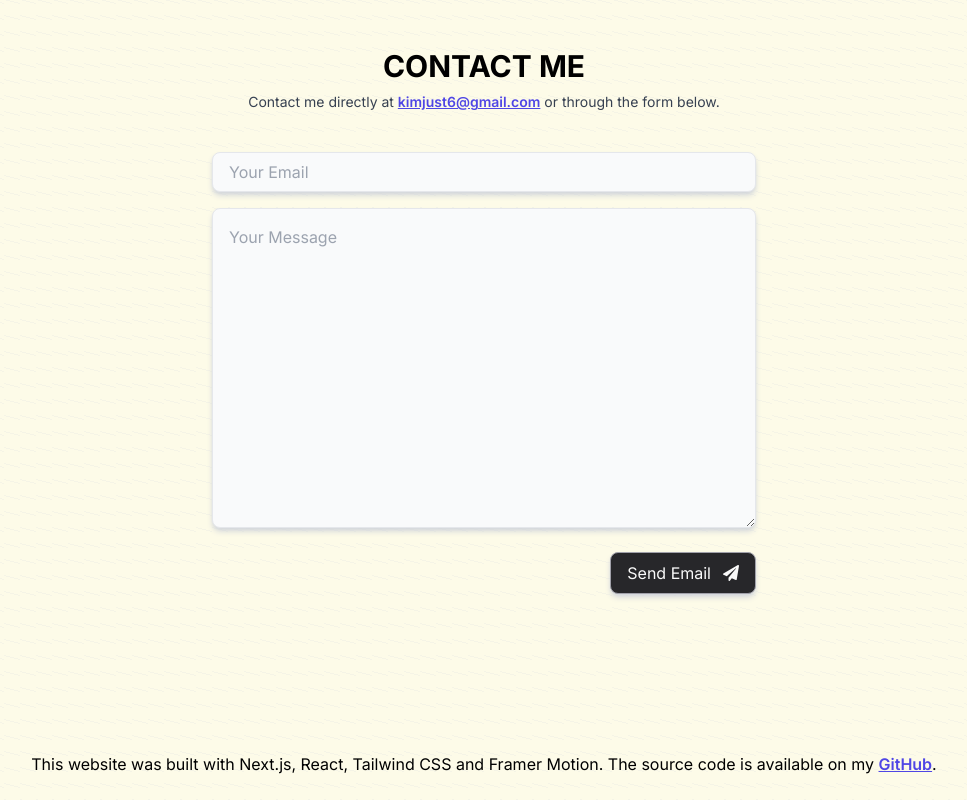
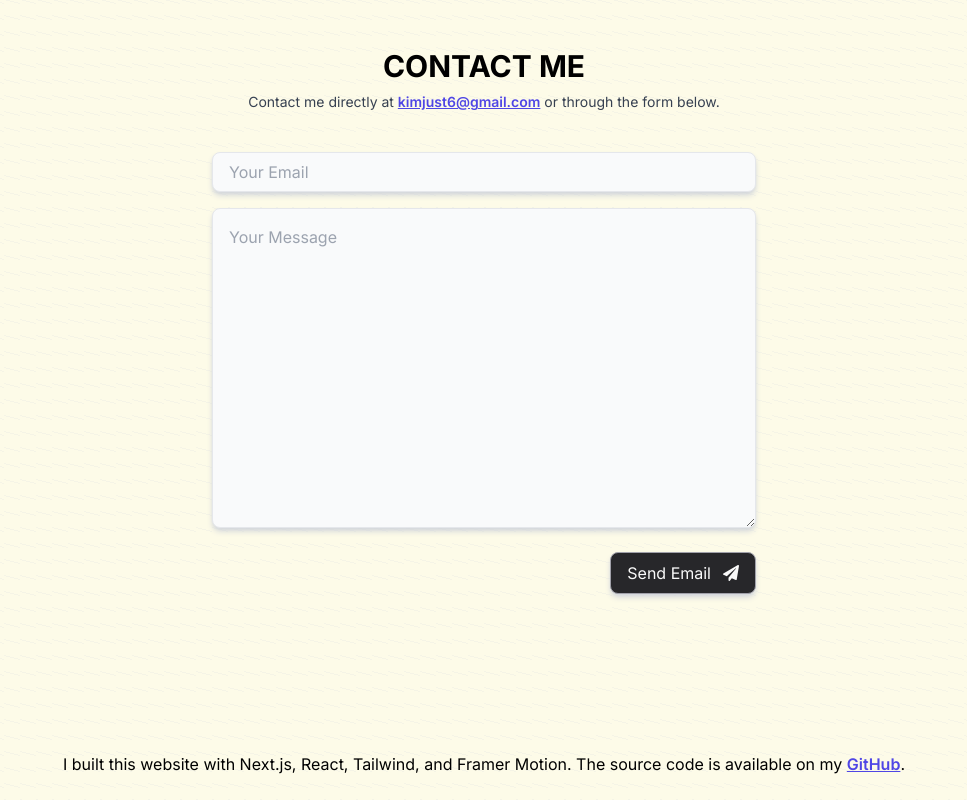
Before and after one commit to kimjust6/Portfolio, a Next.js app: page / in a window 1280 px wide. Shown: the part 7046-7846 px from the top of the page, without its empty margins (156-1123 px from the left). Built offline with nearby package versions, Linux system fonts and the light colour scheme; no server answers.

Commit message:
updated footer

```diff
--- a/components/footer.tsx
+++ b/components/footer.tsx
@@ -2,7 +2,7 @@ const Footer = () => {
     return (
         <footer className="w-screen flex justify-center pb-6">
             <a>
-                This website was built with Next.js, React, Tailwind CSS and Framer Motion. The
+                I built this website with Next.js, React, Tailwind, and Framer Motion. The
                 source code is available on my{" "}
                 <a href="https://github.com/kimjust6/Portfolio" className=" text-indigo-600 underline font-semibold">GitHub</a>.
             </a>
```
